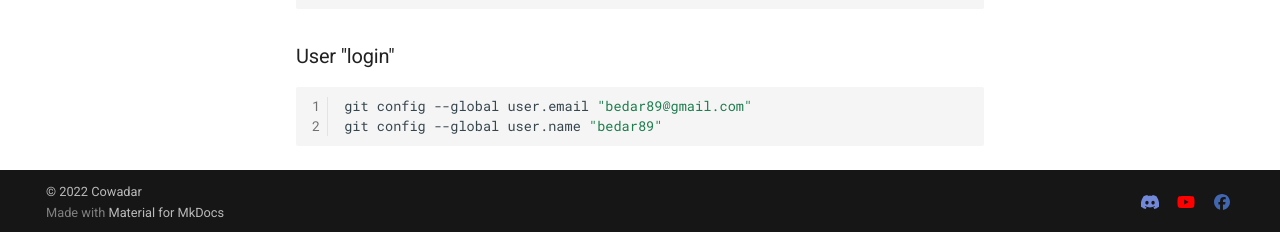
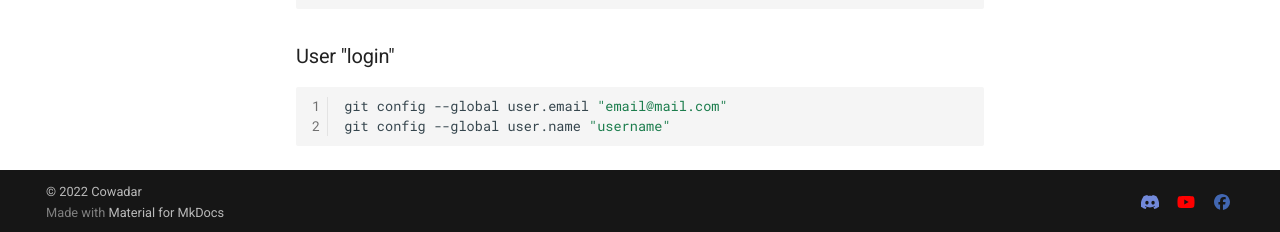
Before and after one commit to cowadar/cowadar.github.io, an MkDocs documentation site: the page built from docs/programming/devops/github/github_commands.md, in a window 1280 px wide and 900 px high, scrolled down 652 px. Shown: the part 665-897 px from the top of the window. Built offline with MkDocs 1.6.1 and Material for MkDocs 9.7.7, drawn with Linux system fonts in a browser that asks for light colours; comment, search, counter and statistics services are not loaded; the version menu is left out.

Commit message:
removed e-mail

````diff
--- a/docs/programming/devops/github/github_commands.md
+++ b/docs/programming/devops/github/github_commands.md
@@ -56,6 +56,6 @@ git config core.filemode false
 ### User "login"
 
 ```bash
-git config --global user.email "bedar89@gmail.com"
-git config --global user.name "bedar89"
+git config --global user.email "email@mail.com"
+git config --global user.name "username"
 ```
````
